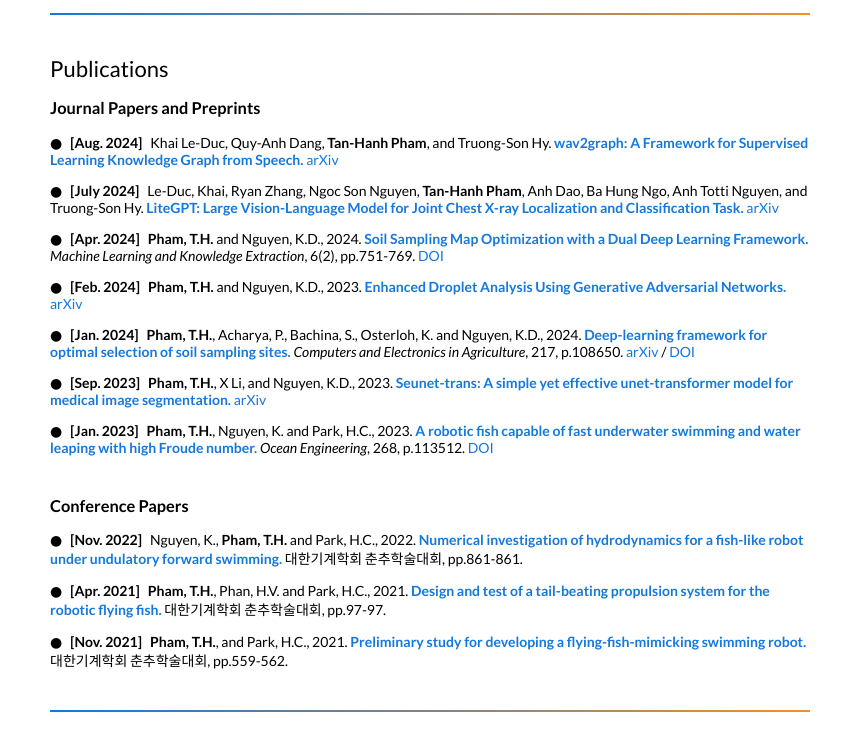
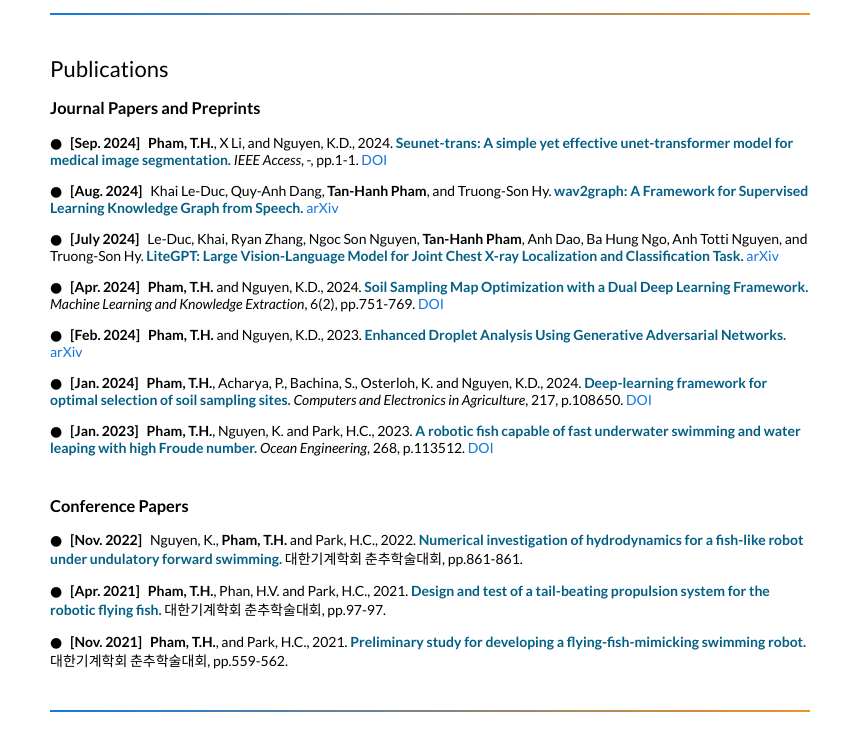
Before and after one commit to Hanhpt23/Hanhpt23.github.io, a plain HTML site: page index.html in a window 1280 px wide. Shown: the part 920-1649 px from the top of the page, without its empty margins (210-1051 px from the left). Drawn offline with Linux system fonts and the light colour scheme.

Commit message:
Update index.html

```diff
--- a/index.html
+++ b/index.html
@@ -259,51 +259,52 @@
             <td>
               <heading>Publications</heading>
               <h3>Journal Papers and Preprints</h3>
+
+            <p>
+                <span>&#x25cf;</span> &nbsp; <b>[Sep. 2024]</b> &nbsp;
+                <strong>Pham, T.H.</strong>, X Li, and Nguyen, K.D., 2024. <a href="https://ieeexplore.ieee.org/abstract/document/10654259"><papertitle style="color: #045f86;">Seunet-trans: A simple yet effective unet-transformer model for medical image segmentation.</papertitle></a>
+                    <em>IEEE Access</em>, -, pp.1-1.
+                    <a href="https://ieeexplore.ieee.org/abstract/document/10654259"> DOI</a>
+            </p>
 	     <p>
                 <span>&#x25cf;</span> &nbsp; <b>[Aug. 2024]</b> &nbsp;
-                Khai Le-Duc, Quy-Anh Dang, <strong>Tan-Hanh Pham</strong>, and Truong-Son Hy. <a href="https://arxiv.org/abs/2408.04174"><papertitle>wav2graph: A Framework for Supervised Learning Knowledge Graph from Speech.</papertitle></a>
+                Khai Le-Duc, Quy-Anh Dang, <strong>Tan-Hanh Pham</strong>, and Truong-Son Hy. <a href="https://arxiv.org/abs/2408.04174"><papertitle style="color: #045f86;">wav2graph: A Framework for Supervised Learning Knowledge Graph from Speech.</papertitle></a>
 
                     <a href="https://arxiv.org/abs/2408.04174"> arXiv</a>
             </p>
 	     <p>
                 <span>&#x25cf;</span> &nbsp; <b>[July 2024]</b> &nbsp;
-                Le-Duc, Khai, Ryan Zhang, Ngoc Son Nguyen, <strong>Tan-Hanh Pham</strong>, Anh Dao, Ba Hung Ngo, Anh Totti Nguyen, and Truong-Son Hy. <a href="https://arxiv.org/pdf/2407.12064"><papertitle>LiteGPT: Large Vision-Language Model for Joint Chest X-ray Localization and Classification Task.</papertitle></a>
+                Le-Duc, Khai, Ryan Zhang, Ngoc Son Nguyen, <strong>Tan-Hanh Pham</strong>, Anh Dao, Ba Hung Ngo, Anh Totti Nguyen, and Truong-Son Hy. <a href="https://arxiv.org/pdf/2407.12064"><papertitle style="color: #045f86;">LiteGPT: Large Vision-Language Model for Joint Chest X-ray Localization and Classification Task.</papertitle></a>
 
                     <a href="https://arxiv.org/pdf/2407.12064"> arXiv</a>
             </p>
 
             <p>
                 <span>&#x25cf;</span> &nbsp; <b>[Apr. 2024]</b> &nbsp;
-                <strong>Pham, T.H.</strong> and Nguyen, K.D., 2024. <a href="https://doi.org/10.3390/make6020035"><papertitle>Soil Sampling Map Optimization with a Dual Deep Learning Framework.</papertitle></a>
+                <strong>Pham, T.H.</strong> and Nguyen, K.D., 2024. <a href="https://doi.org/10.3390/make6020035"><papertitle style="color: #045f86;">Soil Sampling Map Optimization with a Dual Deep Learning Framework.</papertitle></a>
                     <em>Machine Learning and Knowledge Extraction</em>, 6(2), pp.751-769.
                     <a href="https://doi.org/10.3390/make6020035"> DOI</a>
             </p>
 
             <p>
                 <span>&#x25cf;</span> &nbsp; <b>[Feb. 2024]</b> &nbsp;
-                <strong>Pham, T.H.</strong> and Nguyen, K.D., 2023. <a href="https://doi.org/10.48550/arXiv.2402.15909"><papertitle>Enhanced Droplet Analysis Using Generative Adversarial Networks.</papertitle></a>
+                <strong>Pham, T.H.</strong> and Nguyen, K.D., 2023. <a href="https://doi.org/10.48550/arXiv.2402.15909"><papertitle style="color: #045f86;">Enhanced Droplet Analysis Using Generative Adversarial Networks.</papertitle></a>
 
                     <a href="https://doi.org/10.48550/arXiv.2402.15909"> arXiv</a>
             </p>
 
 		    <p>
 			<span>&#x25cf;</span> &nbsp; <b>[Jan. 2024]</b> &nbsp;
-                <strong>Pham, T.H.</strong>, Acharya, P., Bachina, S., Osterloh, K. and Nguyen, K.D., 2024. <a href="https://doi.org/10.1016/j.compag.2024.108650"><papertitle>Deep-learning framework for optimal selection of soil sampling sites.</papertitle></a>
+                <strong>Pham, T.H.</strong>, Acharya, P., Bachina, S., Osterloh, K. and Nguyen, K.D., 2024. <a href="https://doi.org/10.1016/j.compag.2024.108650"><papertitle style="color: #045f86;">Deep-learning framework for optimal selection of soil sampling sites.</papertitle></a>
                 <em>Computers and Electronics in Agriculture</em>, 217, p.108650.
-                <a href="https://arxiv.org/pdf/2309.00974"> arXiv</a> /
+                <!-- <a href="https://arxiv.org/pdf/2309.00974"> arXiv</a> / -->
                 <a href="https://doi.org/10.1016/j.compag.2024.108650"> DOI</a>
  			</p>
 
-             <p>
-                <span>&#x25cf;</span> &nbsp; <b>[Sep. 2023]</b> &nbsp;
-                <strong>Pham, T.H.</strong>, X Li, and Nguyen, K.D., 2023. <a href="https://doi.org/10.48550/arXiv.2310.09998"><papertitle>Seunet-trans: A simple yet effective unet-transformer model for medical image segmentation.</papertitle></a>
-
-                    <a href="https://doi.org/10.48550/arXiv.2310.09998"> arXiv</a>
-            </p>
 
             <p>
                 <span>&#x25cf;</span> &nbsp; <b>[Jan. 2023]</b> &nbsp;
-                <strong>Pham, T.H.</strong>, Nguyen, K. and Park, H.C., 2023. <a href="https://doi.org/10.3390/make6020035"><papertitle>A robotic fish capable of fast underwater swimming and water leaping with high Froude number.</papertitle></a>
+                <strong>Pham, T.H.</strong>, Nguyen, K. and Park, H.C., 2023. <a href="https://doi.org/10.3390/make6020035"><papertitle style="color: #045f86;">A robotic fish capable of fast underwater swimming and water leaping with high Froude number.</papertitle></a>
                     <em>Ocean Engineering</em>, 268, p.113512.
                     <a href="https://doi.org/10.1016/j.oceaneng.2022.113512">DOI</a>
             </p>
@@ -312,18 +313,18 @@
             <h3>Conference Papers</h3>
             <p>
                 <span>&#x25cf;</span> &nbsp; <b>[Nov. 2022]</b> &nbsp;
-                Nguyen, K., <strong>Pham, T.H.</strong> and Park, H.C., 2022. <a href="https://www.dbpia.co.kr/Journal/articleDetail?nodeId=NODE11182069"><papertitle>Numerical investigation of hydrodynamics for a fish-like robot under undulatory forward swimming.</papertitle></a>
+                Nguyen, K., <strong>Pham, T.H.</strong> and Park, H.C., 2022. <a href="https://www.dbpia.co.kr/Journal/articleDetail?nodeId=NODE11182069"><papertitle style="color: #045f86;">Numerical investigation of hydrodynamics for a fish-like robot under undulatory forward swimming.</papertitle></a>
                     대한기계학회 춘추학술대회, pp.861-861.
             </p>
             <p>
                 <span>&#x25cf;</span> &nbsp; <b>[Apr. 2021]</b> &nbsp;
-                <strong>Pham, T.H.</strong>, Phan, H.V. and Park, H.C., 2021. <a href="https://www.dbpia.co.kr/Journal/articleDetail?nodeId=NODE10555238"><papertitle>Design and test of a tail-beating propulsion system for the robotic flying fish.</papertitle></a>
+                <strong>Pham, T.H.</strong>, Phan, H.V. and Park, H.C., 2021. <a href="https://www.dbpia.co.kr/Journal/articleDetail?nodeId=NODE10555238"><papertitle style="color: #045f86;">Design and test of a tail-beating propulsion system for the robotic flying fish.</papertitle></a>
                     대한기계학회 춘추학술대회, pp.97-97.
             </p>
 
             <p>
                 <span>&#x25cf;</span> &nbsp; <b>[Nov. 2021]</b> &nbsp;
-                <strong>Pham, T.H.</strong>, and Park, H.C., 2021. <a href="https://www.dbpia.co.kr/Journal/articleDetail?nodeId=NODE10555238"><papertitle>Preliminary study for developing a flying-fish-mimicking swimming robot.</papertitle></a>
+                <strong>Pham, T.H.</strong>, and Park, H.C., 2021. <a href="https://www.dbpia.co.kr/Journal/articleDetail?nodeId=NODE10555238"><papertitle style="color: #045f86;">Preliminary study for developing a flying-fish-mimicking swimming robot.</papertitle></a>
                     대한기계학회 춘추학술대회, pp.559-562.
 
             </p>
```
